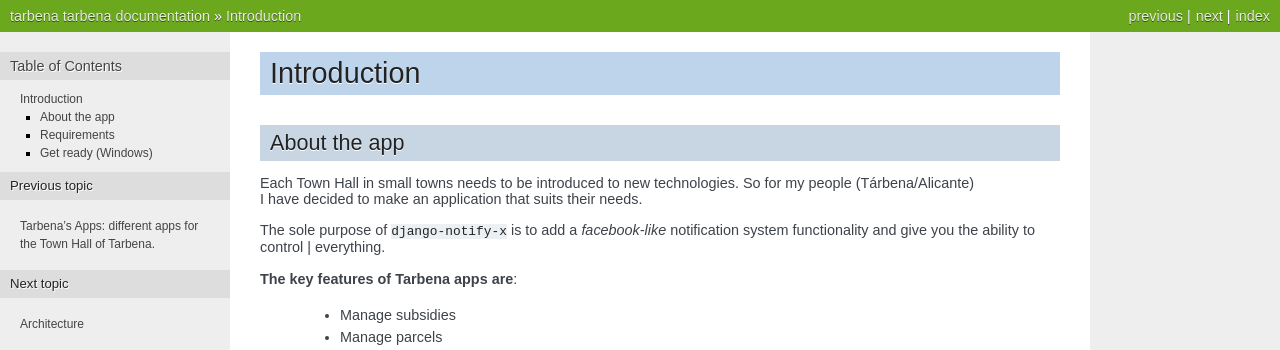
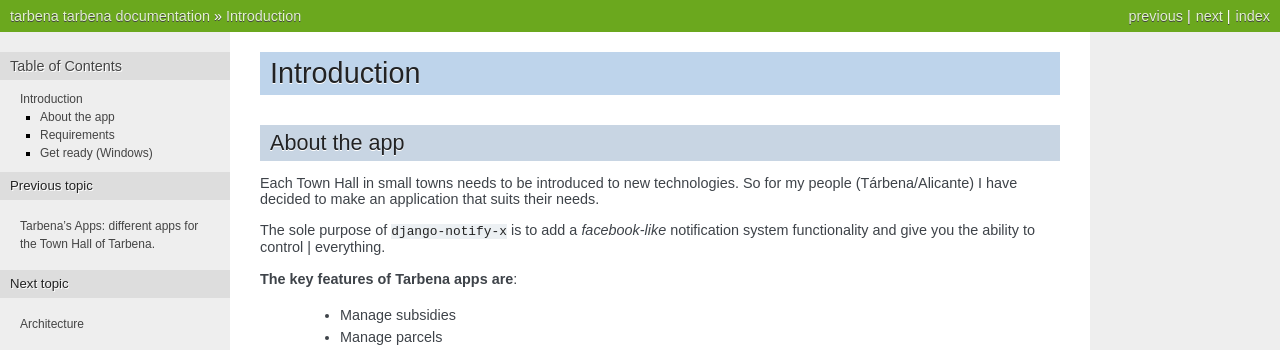
Before and after one commit to amosISA/tarbena_app, a Sphinx documentation site: the page built from docs/installation.rst, in a window 1280 px wide. Shown: the top 350 px of the page. Built offline with Sphinx 7.4.7, drawn with Linux system fonts in a browser that asks for light colours.

Commit message:
Updated docs

```diff
--- a/docs/installation.rst
+++ b/docs/installation.rst
@@ -4,8 +4,7 @@
 About the app
 -------------
 
-| Each Town Hall in small towns needs to be introduced to new technologies. So for my people (Tárbena/Alicante)
-| I have decided to make an application that suits their needs.
+| Each Town Hall in small towns needs to be introduced to new technologies. So for my people (Tárbena/Alicante) I have decided to make an application that suits their needs.
 
 | The sole purpose of ``django-notify-x`` is to add a *facebook-like* notification system functionality and give you the ability to control | everything.
 
```
